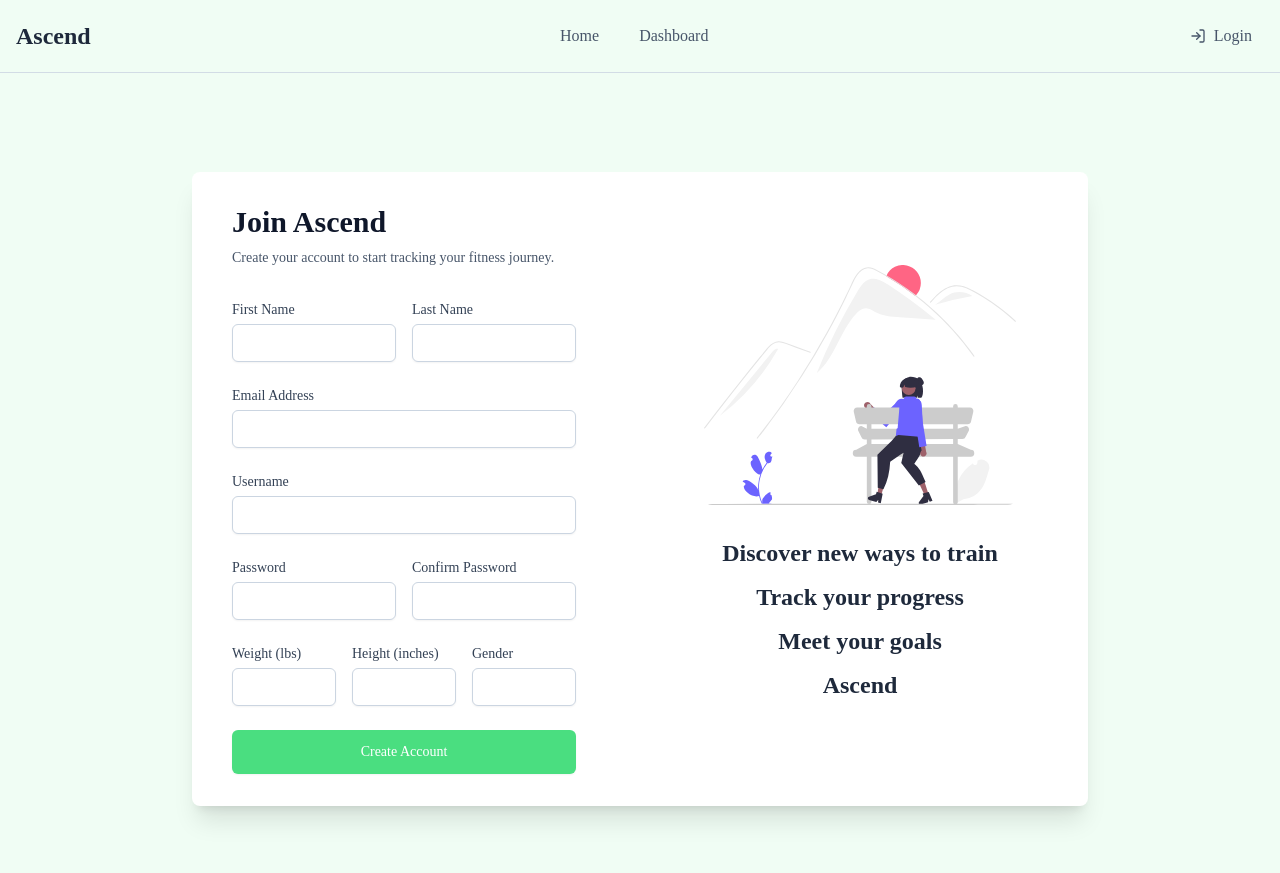
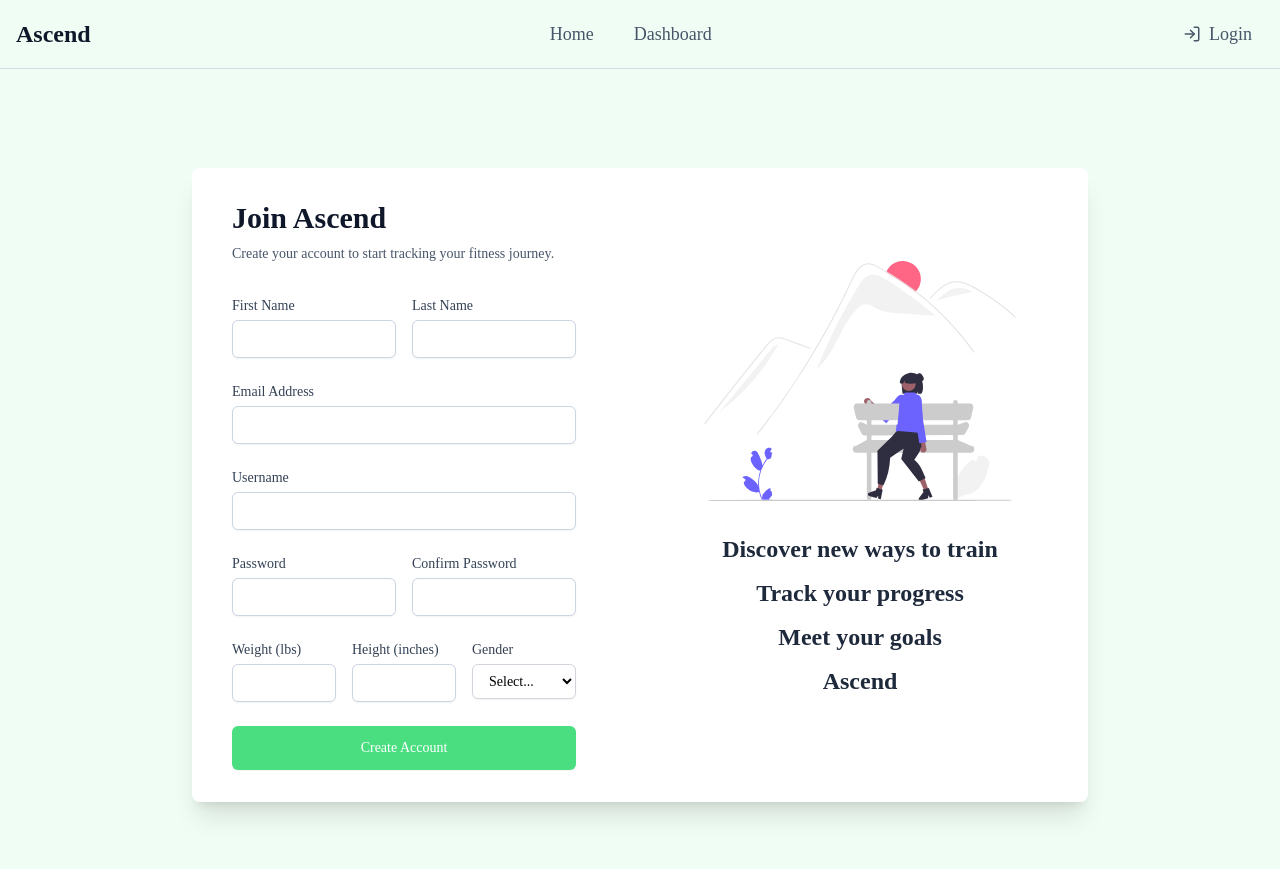
Before and after one commit to khody12/Ascend, a React (Create React App) app in the folder frontend/ascend/: page /register in a window 1280 px wide. Built offline with nearby package versions, Linux system fonts and the light colour scheme.

Commit message:
slight color and text changes, and added drop down menu for gender on register page

```diff
--- a/frontend/ascend/src/components/Header.js
+++ b/frontend/ascend/src/components/Header.js
@@ -14,7 +14,7 @@ export default function Header() {
             // with the current URL in the browser's address bar.
             // This isActive allows us to have this nice little blue underline that moves depending on which page were on.
             <NavLink to={to} className={({ isActive }) =>
-                `relative px-3 py-2 text-base font-medium transition-colors duration-300 ${isActive ? 'text-cyan-500' : 'text-slate-600 hover:text-cyan-500'}`
+                `relative px-3 py-1 text-lg font-medium transition-colors duration-300 ${isActive ? 'text-cyan-500' : 'text-slate-600 hover:text-cyan-500'}`
             }>
                 {({ isActive }) => (
                     <>
@@ -24,7 +24,7 @@ export default function Header() {
 
                         {isActive && (
                             <motion.div
-                                className="absolute bottom-0 left-0 right-0 h-0.5 bg-cyan-500"
+                                className="absolute bottom-0 left-0 right-0 h-0.5 bg-cyan-600"
                                 layoutId="underline" // This creates the magic-move animation
                                 initial={{ opacity: 0 }}
                                 animate={{ opacity: 1 }}
@@ -46,7 +46,7 @@ export default function Header() {
         >
             <nav className="mx-auto flex max-w-7xl items-center justify-between p-4">
                 {/* Left Side: Logo/Brand */}
-                <Link to="/" className="text-2xl font-bold text-slate-800">
+                <Link to="/" className="text-2xl font-bold text-slate-900">
                     Ascend
                 </Link>
 
@@ -60,12 +60,12 @@ export default function Header() {
                 {/* on the right side we access our profile info. */}
                 <div className="flex items-center space-x-4">
                     {authData ? (
-                        <NavItem to="/profile" className="flex items-center space-x-2 text-sm font-medium text-slate-600 hover:text-cyan-500 transition-colors duration-300">
+                        <NavItem to="/profile" className="flex items-center space-x-2 text-base font-medium text-slate-900 hover:text-cyan-700 transition-colors duration-300">
                             <FiUser/>
                             <span>{authData.username}</span>
                         </NavItem>
                     ) : (
-                        <NavItem to="/login" className="flex items-center space-x-2 text-sm font-medium text-slate-600 hover:text-cyan-500 transition-colors duration-300">
+                        <NavItem to="/login" className="flex items-center space-x-2 text-base font-medium text-slate-900 hover:text-cyan-700 transition-colors duration-300">
                             <FiLogIn/>
                             <span>Login</span>
                         </NavItem>
--- a/frontend/ascend/src/components/Registration.js
+++ b/frontend/ascend/src/components/Registration.js
@@ -30,6 +30,32 @@ const InputField = ({ id, label, type, value, onChange, required = true, autoCom
     );
 };
 
+const SelectField = ({ id, label, value, onChange, options, required = true }) => {
+    return (
+        <div>
+            <label htmlFor={id} className="block text-sm font-medium text-gray-700 mb-1">
+                {label}
+            </label>
+            <select
+                id={id}
+                name={id}
+                value={value}
+                onChange={onChange}
+                required={required}
+                className="mt-1 block w-full pl-3 pr-5 py-2 text-base border border-gray-300 bg-white rounded-md shadow-sm
+                           focus:outline-none focus:ring-green-500 focus:border-green-500 sm:text-sm"
+            >
+                {/* We map over the options array to create the <option> elements */}
+                {options.map(option => (
+                    <option key={option.value} value={option.value}>
+                        {option.label}
+                    </option>
+                ))}
+            </select>
+        </div>
+    );
+};
+
 
 const Registration = () => {
     const navigate = useNavigate();
@@ -43,9 +69,15 @@ const Registration = () => {
     const [confirm_password, setConfirmPassword] = useState("");
     const [user_weight, setUserWeight] = useState("");
     const [user_height, setUserHeight] = useState("");
-    const [user_gender, setUserGender] = useState("");
+    const [user_gender, setUserGender] = useState("O");
     const [message, setMessage] = useState("");
     const [isLoading, setIsLoading] = useState(false);
+
+    const genderOptions = [
+        { value: 'O', label: 'Select...' }, // A placeholder option
+        { value: 'M', label: 'Male' },
+        { value: 'F', label: 'Female' },
+    ];
 
 
     // --- Your handleSubmit function remains largely the same, with added isLoading state ---
@@ -155,7 +187,7 @@ const Registration = () => {
                                 <div className="grid grid-cols-1 sm:grid-cols-3 gap-x-4 gap-y-6">
                                     <InputField id="user_weight" label="Weight (lbs)" type="number" value={user_weight} onChange={(e) => setUserWeight(e.target.value)} />
                                     <InputField id="user_height" label="Height (inches)" type="number" value={user_height} onChange={(e) => setUserHeight(e.target.value)} />
-                                    <InputField id="user_gender" label="Gender" type="text" value={user_gender} onChange={(e) => setUserGender(e.target.value)} />
+                                    <SelectField id="user_gender" label="Gender" value={user_gender} options={genderOptions} onChange={(e) => setUserGender(e.target.value)} />
                                 </div>
 
                                 <div>
@@ -180,6 +212,8 @@ const Registration = () => {
                         </div>
 
                         {/* Column 2: Info / Image */}
+                        { /* when we use hidden in a divs className, this will just hide the div when we are on a mobile device */ }
+
                         <div className="hidden md:flex flex-col items-center justify-center p-8 bg-slate-0 rounded-lg">
                              <img src={relaxImage} alt="Relax and Ascend" className="w-full max-w-sm mb-8 rounded-lg"/>
                              <h2 className="text-2xl font-bold text-slate-800 mb-3 text-center">Discover new ways to train </h2>
```
Also changed, not shown: 1 other file (tests, documents, lock files or other folders).
